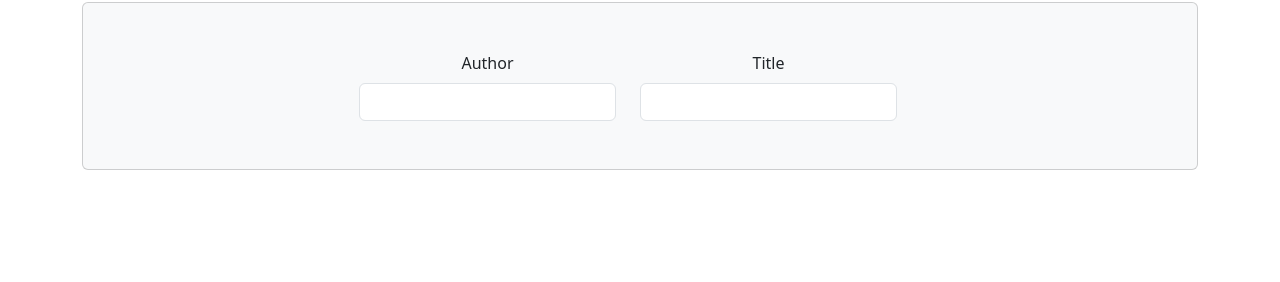
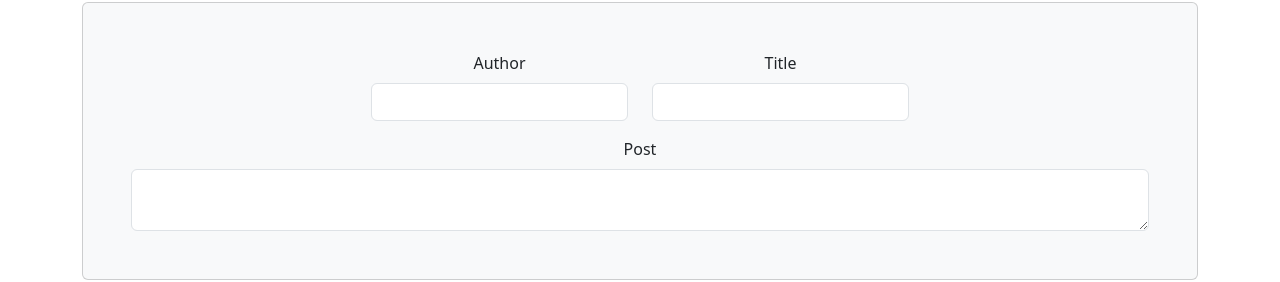
Before and after one commit to Salvo-Raia/react-post-form, a React (Vite) app: page / in a window 1280 px wide. Shown: the part 94-376 px from the top of the page. Built offline with nearby package versions, Linux system fonts and the light colour scheme.

Commit message:
Add text-area input

```diff
--- a/src/App.jsx
+++ b/src/App.jsx
@@ -26,7 +26,7 @@ export default function App() {
         <form className='bg-light card'>
           <div className='card-body'>
             <div className='form-group d-flex justify-content-center gap-4'>
-              <div>
+              <div className='author-input'>
               <label className='form-label' htmlFor="author">Author</label>
               <input type="text"
                      value={formData.author}
@@ -36,7 +36,7 @@ export default function App() {
                      id='author'
                      />
               </div>
-              <div>
+              <div className='title-input'>
               <label className='form-label' htmlFor="title">Title</label>
               <input type="text"
                      value={formData.title}
@@ -46,10 +46,11 @@ export default function App() {
                      id='title'
                      />
               </div>
-              <div>
-
+            </div>
+              <div className='post-input form-group mt-3'>
+                <label htmlFor="body" className='form-label'>Post</label>
+                <textarea name="body" value={formData.body} id="body" className='form-control' onChange={handleForm} />
               </div>
-            </div>
           </div>
         </form>
     </div>
```
